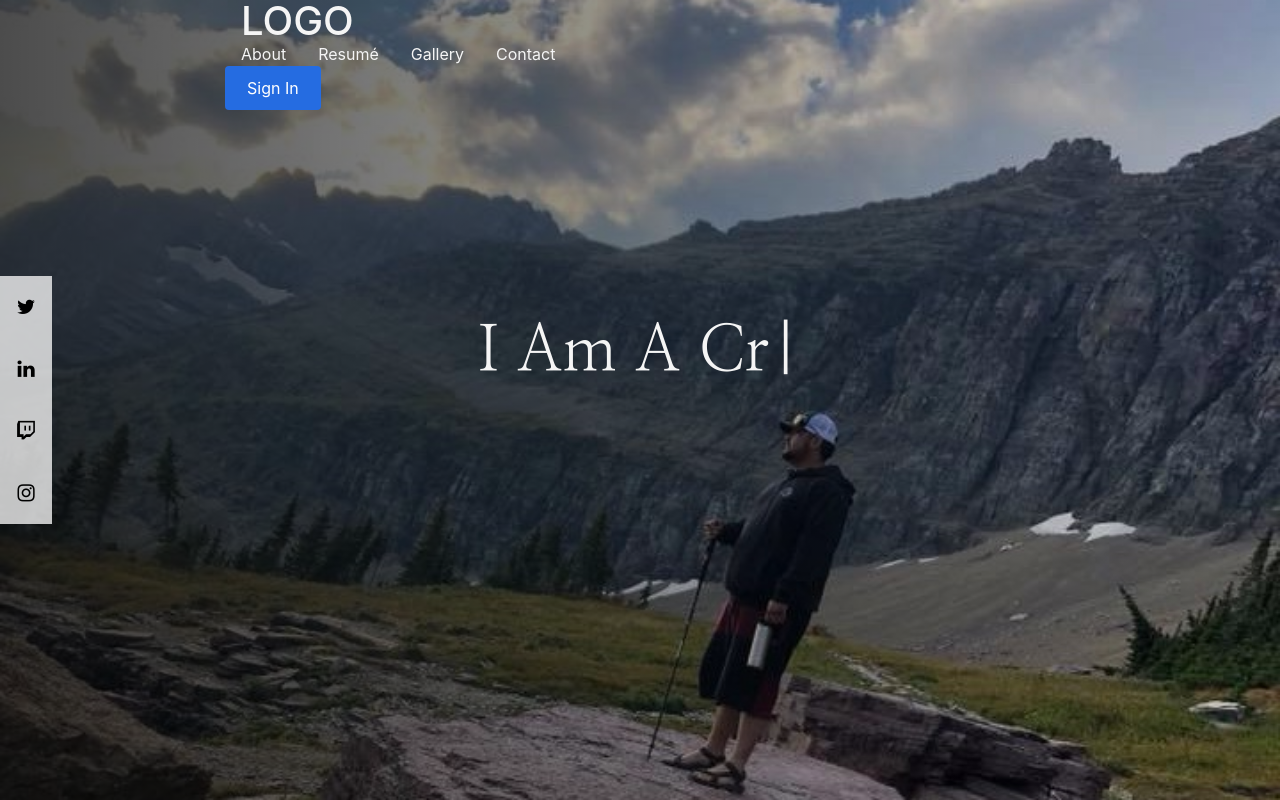
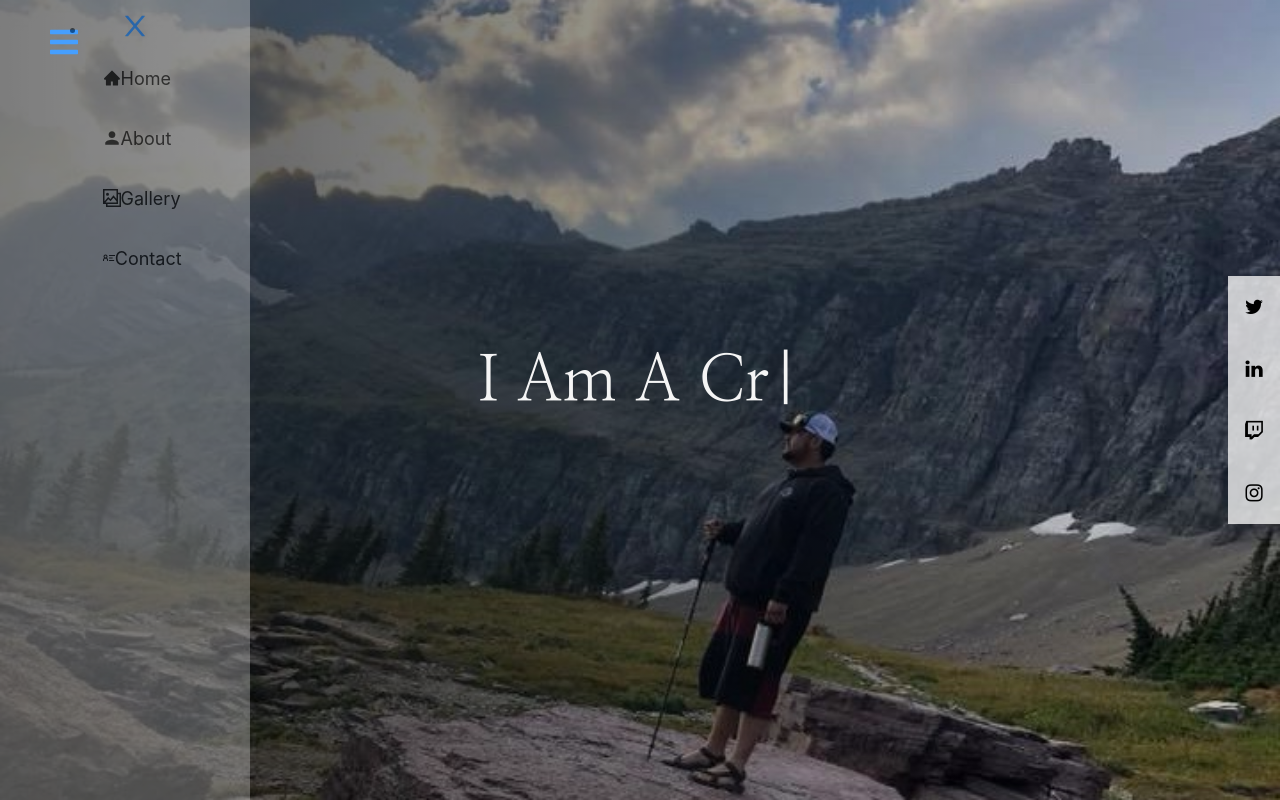
Before and after one commit to Ramong06/portfolio-website, a React (Create React App) app: page / in a window 1280 px wide. Built offline with nearby package versions, Linux system fonts and the light colour scheme; the HTML template or start-up script is replaced by a standard one.

Commit message:
added sidebar as a navbar, changed styles on home page, removed styled-components

```diff
--- a/src/components/Hero/index.js
+++ b/src/components/Hero/index.js
@@ -46,8 +46,8 @@
 
     return (
         <div>
+            <Navbar />
             <Container fluid="md">
-                <Navbar />
                 <Sidebar />
                 <Row className="pt-2 justify-content-md-center">
                     <div className="hero-text">
--- a/src/components/Navbar/NavbarElements.js
+++ /dev/null
@@ -1,79 +0,0 @@
-import styled from "styled-components";
-import { NavLink as Link } from "react-router-dom";
-import { FaBars } from "react-icons/fa";
-
-export const Nav = styled.nav`
-    background: transparent;
-    height: 50px;
-    display: 100vw;
-    justify-content: space-between;
-    padding: 0.5rem calc((100vw - 1000px) / 2);
-    z-index: 100;
-`;
-
-export const NavLink = styled(Link)`
-    color: #fff;
-    display: flex;
-    align-items: center;
-    text-decoration: none;
-    padding: 0 1rem;
-    height: 100%;
-    cursor: pointer;
-
-    &.active {
-        color: whitesmoke;
-    }
-`;
-
-export const Bars = styled(FaBars)`
-    display: none;
-    color: #fff;
-
-    @media screen and (max-width: 768px) {
-        display: block;
-        position: absolute;
-        top: 0;
-        right: 0;
-        transform: translate(-100%, 75%);
-        font-size: 1.8rem;
-        cursor: pointer;
-    }
-`;
-
-export const NavMenu = styled.div`
-    display: flex;
-    align-items: center;
-    margin-right: -24px;
-
-    @media screen and (max-width: 768px) {
-        display: none;
-    }
-`;
-
-export const NavBtn = styled.nav`
-    display: flex;
-    align-items: center;
-    margin-right: 24px;
-
-    @media screen and (max-width: 768px) {
-        display: none;
-    }
-`;
-
-export const NavBtnLink = styled(Link)`
-    border-radius: 4px;
-    background: #256ce1;
-    padding: 10px 22px;
-    color: #fff;
-    border: none;
-    outline: none;
-    cursor: pointer;
-    transition: all 0.2s ease-in-out;
-    text-decoration: none;
-
-    &:hover {
-        transition: all 0.2s ease-in-out;
-        background: #fff;
-        color: #010606;
-    }
-`;
--- /dev/null
+++ b/src/components/Navbar/SidebarData.js
@@ -0,0 +1,31 @@
+import React from 'react'
+import * as AiIcons from "react-icons/ai";
+import * as IoIcons from "react-icons/io";
+import * as GrIcons from "react-icons/gr";
+
+export const SidebarData = [
+    {
+        title: "Home",
+        path: "/",
+        icon: <AiIcons.AiFillHome />,
+        className: "nav-text"
+    },
+    {
+        title: "About",
+        path: "/about",
+        icon: <IoIcons.IoMdPerson />,
+        className: "nav-text"
+    },
+    {
+        title: "Gallery",
+        path: "/gallery",
+        icon: <GrIcons.GrGallery />,
+        className: "nav-text"
+    },
+    {
+        title: "Contact",
+        path: "/contact",
+        icon: <GrIcons.GrContactInfo />,
+        className: "nav-text"
+    },
+]
--- a/src/components/Navbar/index.js
+++ b/src/components/Navbar/index.js
@@ -1,33 +1,42 @@
-import React from 'react';
-import { Nav, NavLink, Bars, NavMenu, NavBtn, NavBtnLink } from "./NavbarElements";
+import React, { useState } from 'react';
+import "./styles.css";
+import { Link } from "react-router-dom";
+import * as FaIcons from "react-icons/fa";
+import * as AiIcons from "react-icons/ai";
+import { SidebarData } from "./SidebarData";
 
 
 const Navbar = () => {
+    const [sidebar, setSidebar] = useState(false);
+
+    const showSidebar = () => setSidebar(!sidebar);
+
     return (
         <>
-            <Nav>
-                <NavLink to="/">
-                    <h1>LOGO</h1>
-                </NavLink>
-                <Bars />
-                <NavMenu>
-                    <NavLink to="/" activeStyle>
-                        About
-                    </NavLink>
-                    <NavLink to="/" activeStyle>
-                        Resumé
-                    </NavLink>
-                    <NavLink to="/" activeStyle>
-                        Gallery
-                    </NavLink>
-                    <NavLink to="/" activeStyle>
-                        Contact
-                    </NavLink>
-                </NavMenu>
-                <NavBtn>
-                    <NavBtnLink to="/">Sign In</NavBtnLink>
-                </NavBtn>
-            </Nav>
+        <div className="navbar">
+            <Link to="#" className="menu-bars">
+                <FaIcons.FaBars onClick={ showSidebar }/>
+            </Link>
+        </div>
+            <nav className={sidebar ? "nav-menu active" : "nav-menu"}>
+                <ul className="nav-menu-items">
+                    <li className="navbar-toggle">
+                        <Link to="#" className="menu-bars">
+                            <AiIcons.AiOutlineClose />
+                        </Link>
+                    </li>
+                    {SidebarData.map((item, index) => {
+                        return (
+                            <li key={index} className={item.className}>
+                                <Link to={item.path}>
+                                    {item.icon}
+                                    <span>{item.title}</span>
+                                </Link>
+                            </li>
+                        )
+                    })}
+                </ul>
+            </nav>
         </>
     )
 }
--- /dev/null
+++ b/src/components/Navbar/styles.css
@@ -0,0 +1,57 @@
+.navbar {
+    background-color: transparent;
+    height: 80px;
+    display: flex;
+    justify-content: flex-start;
+    align-items: center;
+}
+
+.menu-bars {
+    margin-left: 2rem;
+    font-size: 2rem;
+    background: none;
+}
+
+.nav-menu {
+    background-color: rgba(255, 255, 255, 0.55);
+    opacity: 50%;
+    width: 250px;
+    height: 100vh;
+    display: flex;
+    justify-content: center;
+    position: fixed;
+    top: 0;
+    /* left: -100%; */
+    transition: 850ms;
+}
+
+.nav-menu.active {
+    left: 0;
+    transition: 350ms;
+}
+
+.nav-text {
+    display: flex;
+    justify-content: flex-start;
+    align-items: center;
+    padding: 8px, 0px, 8px, 16px;
+    list-style: none;
+    height: 60px;
+}
+
+.nav-text a {
+    text-decoration: none;
+    color: black;
+    font-size: 18px;
+    width: 95%;
+    height: 100%;
+    display: flex;
+    align-items: center;
+    padding: 0 16px;
+    border-radius: 4px;
+}
+
+.nav-text a:hover {
+    background-color: black;
+    color: whitesmoke;
+}
--- a/src/components/Sidebar/styles.css
+++ b/src/components/Sidebar/styles.css
@@ -1,5 +1,5 @@
 .icon-bar {
-  left: 0;
+  right: 0;
   position: fixed;
   top: 50%;
   -webkit-transform: translateY(-50%);
```
Also changed, not shown: src/pages/About.js (added), src/pages/Contact.js (added), src/pages/Gallery.js (added).
